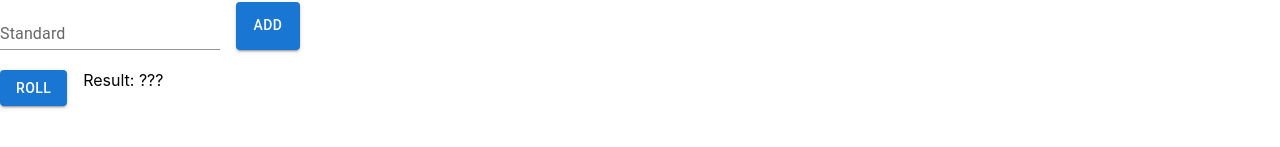
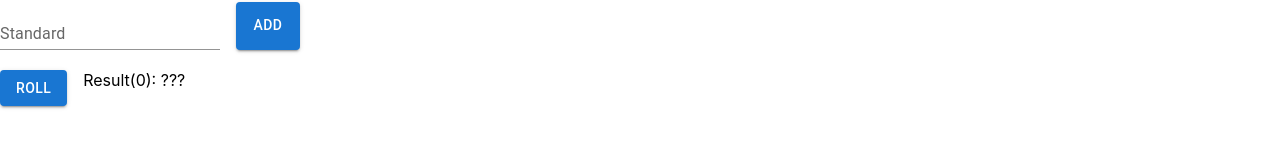
Before and after one commit to YuichiHirano/react_dice_app, a React (Vite) app: page / in a window 1280 px wide. Shown: the part 235-382 px from the top of the page. Built offline with nearby package versions, Linux system fonts and the light colour scheme.

Commit message:
add counter

```diff
--- a/src/Dice.tsx
+++ b/src/Dice.tsx
@@ -14,6 +14,7 @@ import DeleteIcon from '@mui/icons-material/Delete';
 import useCRUD from './hooks/useCRUD';
 import useDice from './hooks/useDice';
 import useLocalStorage from './hooks/useLocalStorage';
+import useCount from './hooks/useCount';
 
 const Dice: VFC = () => {
   const initValues: string[] = ['Alice', 'Bob', 'Charlie'];
@@ -30,6 +31,7 @@ const Dice: VFC = () => {
     );
 
   const [target, rollDice] = useDice();
+  const [count, addCount] = useCount();
 
   return (
     <div className="Dice">
@@ -76,10 +78,18 @@ const Dice: VFC = () => {
 
       <br />
       <Stack direction="row" spacing={2}>
-        <Button variant="contained" onClick={() => rollDice(candidates)}>
+        <Button
+          variant="contained"
+          onClick={() => {
+            rollDice(candidates);
+            addCount();
+          }}
+        >
           Roll
         </Button>
-        <p>Result: {target}</p>
+        <p>
+          Result({count}): {target}
+        </p>
       </Stack>
     </div>
   );
--- /dev/null
+++ b/src/hooks/useCount.tsx
@@ -0,0 +1,13 @@
+import { useState } from 'react';
+
+const useCount = (): [string, () => void] => {
+  const [count, setCount] = useState(0);
+
+  const increment = () => {
+    setCount(count + 1);
+  };
+
+  return [count.toString(), increment];
+};
+
+export default useCount;
```
